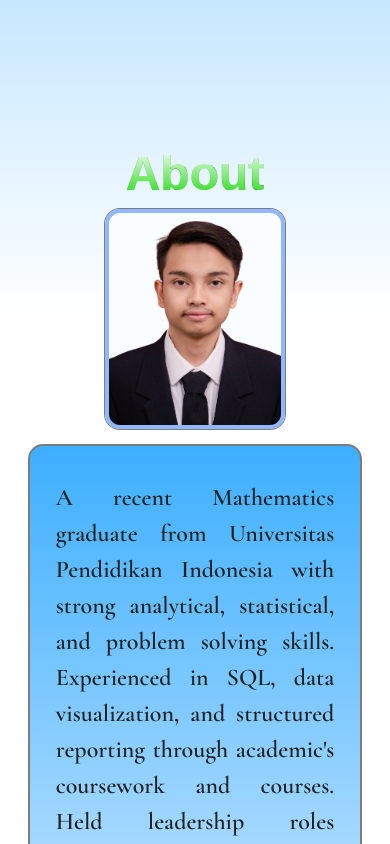
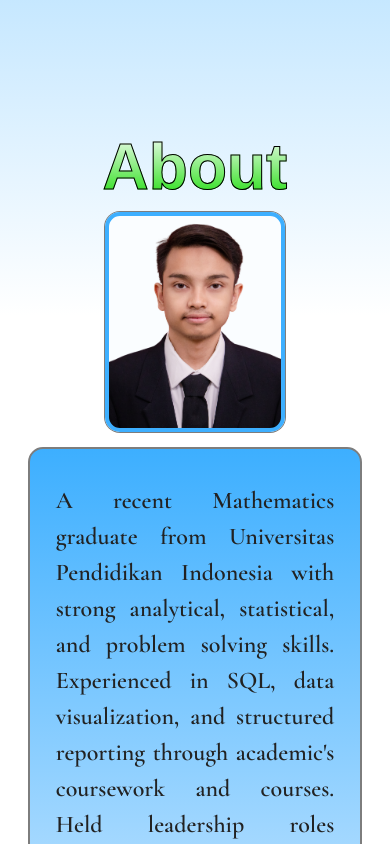
Before and after one commit to barqyilhan/barqymuhammadilhan, a plain HTML site: page index.html in a window 390 px wide. Shown: the part 760-1604 px from the top of the page. Drawn offline with nearby package versions, Linux system fonts and the light colour scheme; a web font is replaced by a local one.

Commit message:
7 commit - update index.html

```diff
--- a/index.html
+++ b/index.html
@@ -558,9 +558,9 @@
                     margin-top: -1rem;
                 }
                 .section h2 {
-                    margin-top: 2rem;
-                    font-size: 3rem;
-                    -webkit-text-stroke: 3px solid black;
+                    margin-top: 1rem;
+                    font-size: 4rem;
+                    -webkit-text-stroke: 1px black;
                 }
                 .about-content {
                     flex-direction: column;
@@ -571,7 +571,7 @@
                 .about-photo {
                     width: 180px;
                     height: 220px;
-                    border: 4px solid #8fb8ff;
+                    border: 4px solid #3dafff;
                     box-shadow: 0 0 0 1px #7D7D7D;
                 }
                 .about-text {
```
